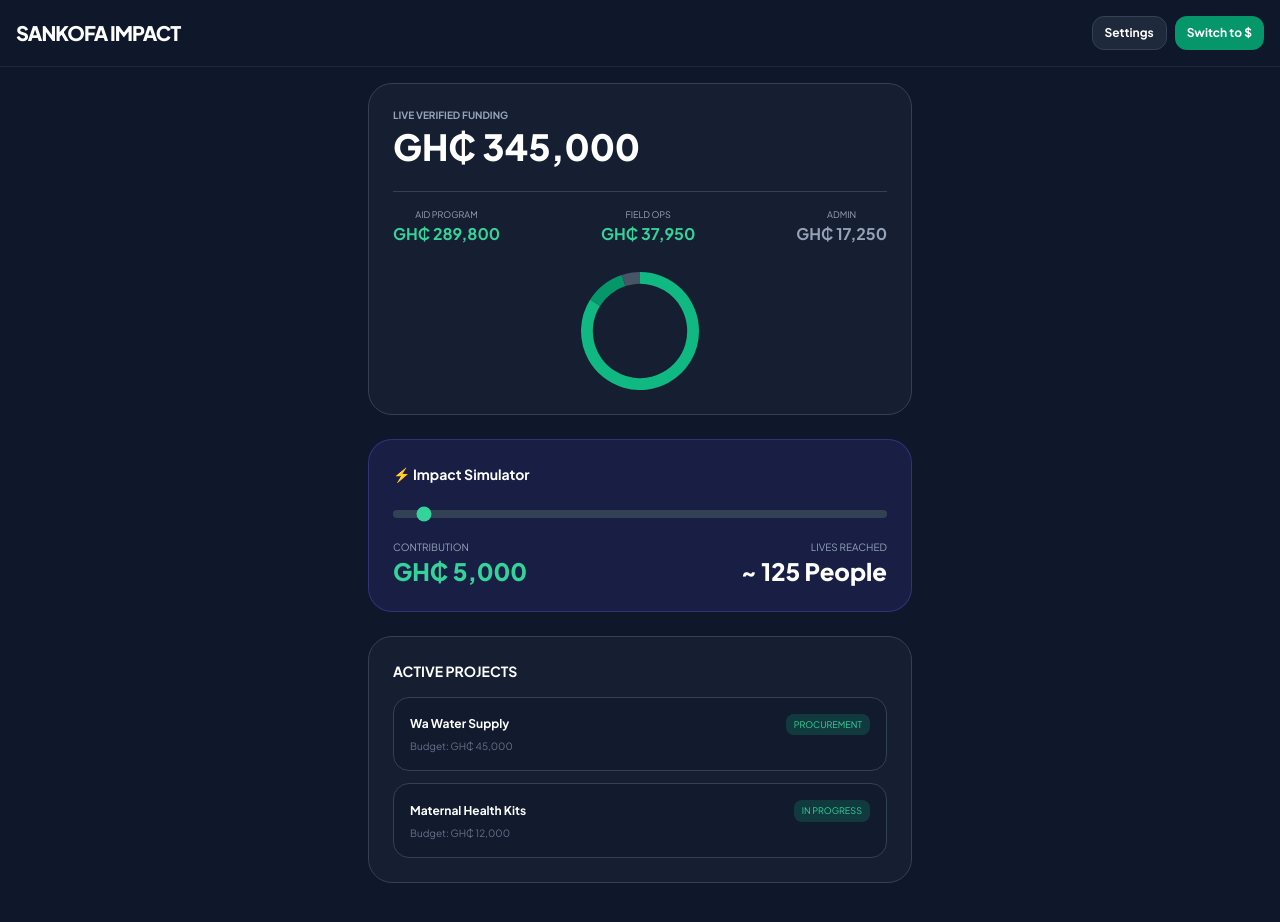
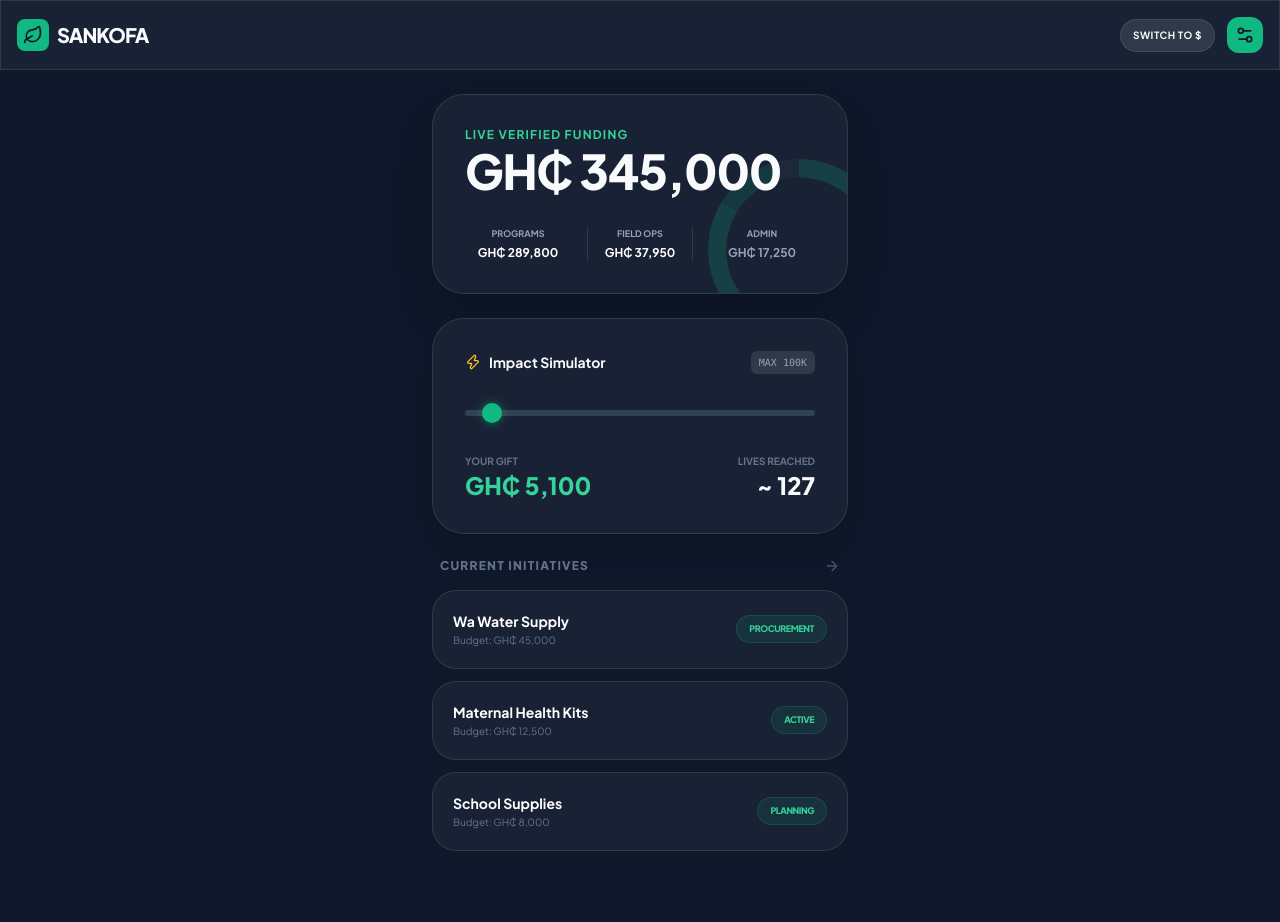
Before and after one commit to israelagyemang95-creator/Israel-Agyemang, a plain HTML site: page index.html in a window 1280 px wide. After the commit the page ends 899 px from the top, so only its background shows below. Drawn offline with nearby package versions, Linux system fonts and the light colour scheme.

Commit message:
Update index.html

```diff
--- a/index.html
+++ b/index.html
@@ -9,144 +9,250 @@
     <script src="https://unpkg.com/lucide@latest"></script>
     <script src="https://cdn.jsdelivr.net/npm/chart.js"></script>
     <style>
-        @import url('https://fonts.googleapis.com/css2?family=Plus+Jakarta+Sans:wght@400;700;800&display=swap');
-        body { font-family: 'Plus Jakarta Sans', sans-serif; background-color: #0f172a; color: white; }
-        .full-modal { position: fixed; inset: 0; background: #1e293b; z-index: 100; overflow-y: auto; padding: 20px; display: none; }
+        @import url('https://fonts.googleapis.com/css2?family=Plus+Jakarta+Sans:wght@400;500;600;700;800&display=swap');
+
+        body {
+            font-family: 'Plus Jakarta Sans', sans-serif;
+            background-color: #0f172a;
+            color: #f8fafc;
+            -webkit-font-smoothing: antialiased;
+        }
+
+        .glass {
+            background: rgba(30, 41, 59, 0.7);
+            backdrop-filter: blur(12px);
+            border: 1px solid rgba(255, 255, 255, 0.1);
+        }
+
+        .full-screen-menu {
+            position: fixed;
+            inset: 0;
+            background: #0f172a;
+            z-index: 100;
+            display: none;
+            flex-direction: column;
+            padding: 24px;
+        }
+
+        /* Custom range slider styling */
+        input[type=range]::-webkit-slider-thumb {
+            -webkit-appearance: none;
+            height: 20px;
+            width: 20px;
+            border-radius: 50%;
+            background: #10b981;
+            cursor: pointer;
+            box-shadow: 0 0 10px rgba(16, 185, 129, 0.5);
+        }
     </style>
 </head>
-<body class="pb-10">
+<body class="pb-12">
 
-    <header class="p-4 flex justify-between items-center border-b border-slate-800 sticky top-0 bg-slate-900 z-50">
-        <div class="font-black text-xl tracking-tighter">SANKOFA IMPACT</div>
-        <div class="flex gap-2">
-            <button onclick="document.getElementById('admin-menu').style.display='block'" class="bg-slate-800 px-3 py-2 rounded-xl text-xs font-bold border border-slate-700">Settings</button>
-            <button onclick="toggleCurrency()" id="curr-btn" class="bg-emerald-600 px-3 py-2 rounded-xl text-xs font-bold">Switch to $</button>
+    <nav class="sticky top-0 z-40 glass px-4 py-4 flex justify-between items-center mb-6">
+        <div class="flex items-center gap-2">
+            <div class="bg-emerald-500 p-1.5 rounded-lg">
+                <i data-lucide="leaf" class="w-5 h-5 text-slate-900"></i>
             </div>
-    </header>
+            <span class="font-extrabold text-xl tracking-tighter">SANKOFA</span>
+        </div>
+        <div class="flex items-center gap-3">
+            <button onclick="toggleCurrency()" id="curr-toggle" class="text-[10px] font-bold bg-white/10 px-3 py-2 rounded-full border border-white/10 uppercase tracking-wider">
+                Switch to $
+            </button>
+            <button onclick="openMenu()" class="bg-emerald-500 hover:bg-emerald-400 text-slate-900 p-2 rounded-xl transition-all">
+                <i data-lucide="settings-2" class="w-5 h-5"></i>
+            </button>
+        </div>
+    </nav>
 
-    <main class="max-w-xl mx-auto p-4 space-y-6">
+    <main class="max-w-md mx-auto px-4 space-y-6">
 
-        <div class="bg-slate-800/50 p-6 rounded-3xl border border-slate-700">
-            <p class="text-[10px] uppercase font-bold text-slate-400">Live Verified Funding</p>
-            <h2 class="text-4xl font-black mt-1" id="display-total">GH₵ 345,000</h2>
-            <div class="flex justify-between mt-6 text-center border-t border-slate-700 pt-4">
-                <div><p class="text-[9px] text-slate-400">AID PROGRAM</p><p id="aid-p" class="font-bold text-emerald-400">--</p></div>
-                <div><p class="text-[9px] text-slate-400">FIELD OPS</p><p id="field-p" class="font-bold text-emerald-400">--</p></div>
-                <div><p class="text-[9px] text-slate-400">ADMIN</p><p id="admin-p" class="font-bold text-slate-400">--</p></div>
+        <section class="glass rounded-[2rem] p-8 relative overflow-hidden shadow-2xl">
+            <div class="relative z-10">
+                <p class="text-xs font-bold text-emerald-400 uppercase tracking-widest mb-1">Live Verified Funding</p>
+                <h1 id="total-display" class="text-5xl font-black tracking-tight">GH₵ 345,000</h1>
+
+                <div class="mt-8 grid grid-cols-3 gap-4">
+                    <div class="text-center">
+                        <p class="text-[9px] text-slate-400 uppercase font-bold">Programs</p>
+                        <p id="prog-val" class="text-xs font-bold text-white mt-1">--</p>
                     </div>
-            <div class="mt-4 h-32 flex justify-center"><canvas id="mainChart"></canvas></div>
+                    <div class="text-center border-x border-white/10">
+                        <p class="text-[9px] text-slate-400 uppercase font-bold">Field Ops</p>
+                        <p id="field-val" class="text-xs font-bold text-white mt-1">--</p>
                     </div>
-
-        <div class="bg-indigo-900/30 p-6 rounded-3xl border border-indigo-500/30">
-            <h3 class="font-bold text-sm mb-4 flex items-center gap-2">⚡ Impact Simulator</h3>
-            <input type="range" id="simSlider" min="100" max="100000" step="100" value="5000" class="w-full h-2 bg-slate-700 rounded-lg accent-emerald-400 appearance-none cursor-pointer">
-            <div class="flex justify-between mt-4">
-                <div>
-                    <p class="text-[10px] text-slate-400">CONTRIBUTION</p>
-                    <p id="sim-val" class="text-2xl font-black text-emerald-400">GH₵ 5,000</p>
-                </div>
-                <div class="text-right">
-                    <p class="text-[10px] text-slate-400">LIVES REACHED</p>
-                    <p id="sim-impact" class="text-2xl font-black text-white">~ 125 People</p>
+                    <div class="text-center">
+                        <p class="text-[9px] text-slate-400 uppercase font-bold">Admin</p>
+                        <p id="admin-val" class="text-xs font-bold text-slate-400 mt-1">--</p>
                     </div>
                 </div>
             </div>
+            <div class="absolute -right-12 -bottom-12 opacity-20 w-48 h-48">
+                <canvas id="miniChart"></canvas>
+            </div>
+        </section>
 
-        <div class="bg-slate-800/50 p-6 rounded-3xl border border-slate-700">
-            <h3 class="font-bold text-sm mb-4">ACTIVE PROJECTS</h3>
-            <div id="project-list" class="space-y-3"></div>
+        <section class="glass rounded-[2rem] p-8 shadow-xl">
+            <div class="flex justify-between items-center mb-6">
+                <h3 class="text-sm font-bold flex items-center gap-2">
+                    <i data-lucide="zap" class="w-4 h-4 text-amber-400"></i> Impact Simulator
+                </h3>
+                <span class="text-[10px] bg-white/10 px-2 py-1 rounded-md text-slate-400 font-mono uppercase">Max 100k</span>
             </div>
+
+            <input type="range" id="impactSlider" min="100" max="100000" step="500" value="5000"
+                class="w-full h-1.5 bg-slate-700 rounded-lg appearance-none cursor-pointer outline-none">
+
+            <div class="flex justify-between mt-8">
+                <div>
+                    <p class="text-[10px] font-bold text-slate-500 uppercase">Your Gift</p>
+                    <p id="sim-gift" class="text-2xl font-black text-emerald-400">GH₵ 5,000</p>
+                </div>
+                <div class="text-right">
+                    <p class="text-[10px] font-bold text-slate-500 uppercase">Lives Reached</p>
+                    <p id="sim-reach" class="text-2xl font-black">~ 125</p>
+                </div>
+            </div>
+        </section>
+
+        <section class="space-y-4">
+            <div class="flex justify-between items-center px-2">
+                <h3 class="text-xs font-black uppercase tracking-widest text-slate-500">Current Initiatives</h3>
+                <i data-lucide="arrow-right" class="w-4 h-4 text-slate-600"></i>
+            </div>
+            <div id="project-container" class="space-y-3">
+                </div>
+        </section>
+
     </main>
 
-    <div id="admin-menu" class="full-modal">
-        <div class="flex justify-between items-center mb-8">
-            <h2 class="text-2xl font-black">System Settings</h2>
-            <button onclick="document.getElementById('admin-menu').style.display='none'" class="bg-red-500/20 text-red-500 px-4 py-2 rounded-xl font-bold">Close</button>
+    <div id="settings-menu" class="full-screen-menu">
+        <div class="flex justify-between items-center mb-10">
+            <h2 class="text-3xl font-black tracking-tighter">Control Panel</h2>
+            <button onclick="closeMenu()" class="p-3 bg-white/5 rounded-2xl">
+                <i data-lucide="x" class="w-6 h-6"></i>
+            </button>
         </div>
 
-        <div class="space-y-6">
-            <div class="bg-slate-800 p-5 rounded-2xl border border-slate-700">
-                <label class="block text-xs font-bold mb-2 text-slate-400">Total Raised (GHS)</label>
-                <input type="number" id="set-total" class="w-full bg-slate-900 border border-slate-700 p-3 rounded-xl text-white outline-none">
+        <div class="space-y-6 flex-1 overflow-y-auto">
+            <div class="bg-white/5 p-6 rounded-3xl border border-white/10">
+                <label class="block text-[10px] font-bold text-slate-500 uppercase mb-3">Update Total Funding (GHS)</label>
+                <input type="number" id="input-total" placeholder="345000" class="w-full bg-slate-900 border border-white/10 p-4 rounded-2xl text-xl font-bold focus:border-emerald-500 outline-none">
             </div>
-            <div class="bg-slate-800 p-5 rounded-2xl border border-slate-700">
-                <label class="block text-xs font-bold mb-2 text-slate-400">Admin Password</label>
-                <input type="password" id="admin-pass" class="w-full bg-slate-900 border border-slate-700 p-3 rounded-xl text-white outline-none" placeholder="Enter password to save">
-            </div>
-            <button onclick="saveSettings()" class="w-full bg-emerald-600 p-4 rounded-2xl font-black text-lg shadow-lg shadow-emerald-600/20">Apply All Changes</button>
+
+            <div class="bg-white/5 p-6 rounded-3xl border border-white/10">
+                <label class="block text-[10px] font-bold text-slate-500 uppercase mb-3">Security Access</label>
+                <input type="password" id="admin-pass" placeholder="Enter PIN" class="w-full bg-slate-900 border border-white/10 p-4 rounded-2xl text-xl font-bold outline-none">
             </div>
         </div>
 
+        <button onclick="applyChanges()" class="w-full bg-emerald-500 hover:bg-emerald-400 text-slate-900 font-black py-5 rounded-[2rem] text-lg shadow-lg shadow-emerald-500/20 transition-all mt-6">
+            Apply Global Changes
+        </button>
+    </div>
+
     <script>
-        let adminPassword = "1234";
-        let siteData = {
-            totalGHS: 345000, rate: 14.5, currency: 'GHS',
+        // Initialize Lucide Icons
+        lucide.createIcons();
+
+        // 1. SITE STATE
+        let state = {
+            totalGHS: 345000,
+            rate: 14.5,
+            currency: 'GHS',
             projects: [
-                { name: "Wa Water Supply", status: "Procurement", cost: 45000 },
-                { name: "Maternal Health Kits", status: "In Progress", cost: 12000 }
+                { name: "Wa Water Supply", status: "Procurement", cost: 45000, color: "emerald" },
+                { name: "Maternal Health Kits", status: "Active", cost: 12500, color: "blue" },
+                { name: "School Supplies", status: "Planning", cost: 8000, color: "amber" }
             ]
         };
 
-        function refreshUI() {
-            const sym = siteData.currency === 'GHS' ? 'GH₵' : '$';
-            const factor = siteData.currency === 'GHS' ? 1 : (1/siteData.rate);
+        // 2. UI UPDATER
+        function updateUI() {
+            const sym = state.currency === 'GHS' ? 'GH₵' : '$';
+            const multiplier = state.currency === 'GHS' ? 1 : (1 / state.rate);
 
-            document.getElementById('display-total').innerText = `${sym} ${(siteData.totalGHS * factor).toLocaleString()}`;
-            document.getElementById('aid-p').innerText = `${sym} ${(siteData.totalGHS * 0.84 * factor).toLocaleString(undefined, {maximumFractionDigits:0})}`;
-            document.getElementById('field-p').innerText = `${sym} ${(siteData.totalGHS * 0.11 * factor).toLocaleString(undefined, {maximumFractionDigits:0})}`;
-            document.getElementById('admin-p').innerText = `${sym} ${(siteData.totalGHS * 0.05 * factor).toLocaleString(undefined, {maximumFractionDigits:0})}`;
+            // Update Main Display
+            document.getElementById('total-display').innerText = `${sym} ${(state.totalGHS * multiplier).toLocaleString(undefined, {maximumFractionDigits: 0})}`;
 
-            const list = document.getElementById('project-list');
-            list.innerHTML = siteData.projects.map(p => `
-                <div class="p-4 bg-slate-900/50 rounded-2xl border border-slate-700">
-                    <div class="flex justify-between items-center">
-                        <span class="text-xs font-bold text-white">${p.name}</span>
-                        <span class="text-[9px] bg-emerald-500/20 text-emerald-400 px-2 py-1 rounded-lg uppercase">${p.status}</span>
+            // Update Mini Breakdown
+            document.getElementById('prog-val').innerText = `${sym} ${(state.totalGHS * 0.84 * multiplier).toLocaleString(undefined, {maximumFractionDigits: 0})}`;
+            document.getElementById('field-val').innerText = `${sym} ${(state.totalGHS * 0.11 * multiplier).toLocaleString(undefined, {maximumFractionDigits: 0})}`;
+            document.getElementById('admin-val').innerText = `${sym} ${(state.totalGHS * 0.05 * multiplier).toLocaleString(undefined, {maximumFractionDigits: 0})}`;
+
+            // Update Projects
+            const container = document.getElementById('project-container');
+            container.innerHTML = state.projects.map(p => `
+                <div class="glass p-5 rounded-3xl flex justify-between items-center transition-all hover:scale-[1.02]">
+                    <div>
+                        <h4 class="font-bold text-sm text-white">${p.name}</h4>
+                        <p class="text-[10px] text-slate-500 mt-0.5">Budget: ${sym} ${(p.cost * multiplier).toLocaleString()}</p>
                     </div>
-                    <p class="text-[10px] text-slate-500 mt-1">Budget: ${sym} ${(p.cost * factor).toLocaleString()}</p>
+                    <span class="text-[9px] font-black uppercase tracking-tighter bg-emerald-500/10 text-emerald-400 px-3 py-1.5 rounded-full border border-emerald-500/20">
+                        ${p.status}
+                    </span>
                 </div>
             `).join('');
 
-            document.getElementById('set-total').value = siteData.totalGHS;
-            updateSliderDisplay();
-            updateChart();
+            updateSimulator();
+            drawChart();
         }
 
-        const slider = document.getElementById('simSlider');
-        function updateSliderDisplay() {
+        // 3. SIMULATOR LOGIC
+        const slider = document.getElementById('impactSlider');
+        function updateSimulator() {
             const val = parseInt(slider.value);
-            const sym = siteData.currency === 'GHS' ? 'GH₵' : '$';
-            document.getElementById('sim-val').innerText = `${sym} ${val.toLocaleString()}`;
-            const ghsVal = siteData.currency === 'GHS' ? val : val * siteData.rate;
-            document.getElementById('sim-impact').innerText = `~ ${Math.floor(ghsVal/40).toLocaleString()} People`;
+            const sym = state.currency === 'GHS' ? 'GH₵' : '$';
+            document.getElementById('sim-gift').innerText = `${sym} ${val.toLocaleString()}`;
+
+            const ghsValue = state.currency === 'GHS' ? val : val * state.rate;
+            const lives = Math.floor(ghsValue / 40); // 40 GHS per life impacted
+            document.getElementById('sim-reach').innerText = `~ ${lives.toLocaleString()}`;
         }
-        slider.oninput = updateSliderDisplay;
+        slider.oninput = updateSimulator;
+
+        // 4. SETTINGS CONTROLS
+        function openMenu() { document.getElementById('settings-menu').style.display = 'flex'; }
+        function closeMenu() { document.getElementById('settings-menu').style.display = 'none'; }
 
         function toggleCurrency() {
-            siteData.currency = siteData.currency === 'GHS' ? 'USD' : 'GHS';
-            document.getElementById('curr-btn').innerText = siteData.currency === 'GHS' ? 'Switch to $' : 'Switch to GH₵';
-            refreshUI();
+            state.currency = state.currency === 'GHS' ? 'USD' : 'GHS';
+            document.getElementById('curr-toggle').innerText = state.currency === 'GHS' ? 'Switch to $' : 'Switch to GH₵';
+            updateUI();
         }
 
-        function saveSettings() {
-            if (document.getElementById('admin-pass').value !== adminPassword) return alert("Wrong Password!");
-            siteData.totalGHS = parseFloat(document.getElementById('set-total').value);
-            refreshUI();
-            document.getElementById('admin-menu').style.display = 'none';
+        function applyChanges() {
+            const pass = document.getElementById('admin-pass').value;
+            if (pass !== "1234") return alert("Access Denied: Invalid PIN");
+
+            const newTotal = document.getElementById('input-total').value;
+            if (newTotal) state.totalGHS = parseFloat(newTotal);
+
+            updateUI();
+            closeMenu();
+            document.getElementById('admin-pass').value = ""; // Reset pass
         }
 
-        let chart;
-        function updateChart() {
-            const ctx = document.getElementById('mainChart').getContext('2d');
-            if(chart) chart.destroy();
-            chart = new Chart(ctx, {
+        // 5. CHARTING
+        let myChart = null;
+        function drawChart() {
+            const ctx = document.getElementById('miniChart').getContext('2d');
+            if (myChart) myChart.destroy();
+            myChart = new Chart(ctx, {
                 type: 'doughnut',
-                data: { datasets: [{ data: [84, 11, 5], backgroundColor: ['#10b981', '#059669', '#475569'], borderWidth: 0 }] },
-                options: { cutout: '80%' }
+                data: {
+                    datasets: [{
+                        data: [84, 11, 5],
+                        backgroundColor: ['#10b981', '#059669', '#334155'],
+                        borderWidth: 0
+                    }]
+                },
+                options: { cutout: '80%', events: [] }
             });
         }
 
-        window.onload = refreshUI;
+        // Start App
+        window.onload = updateUI;
     </script>
 </body>
 </html>
```
Lines whose indentation alone changed are shown as unchanged.
